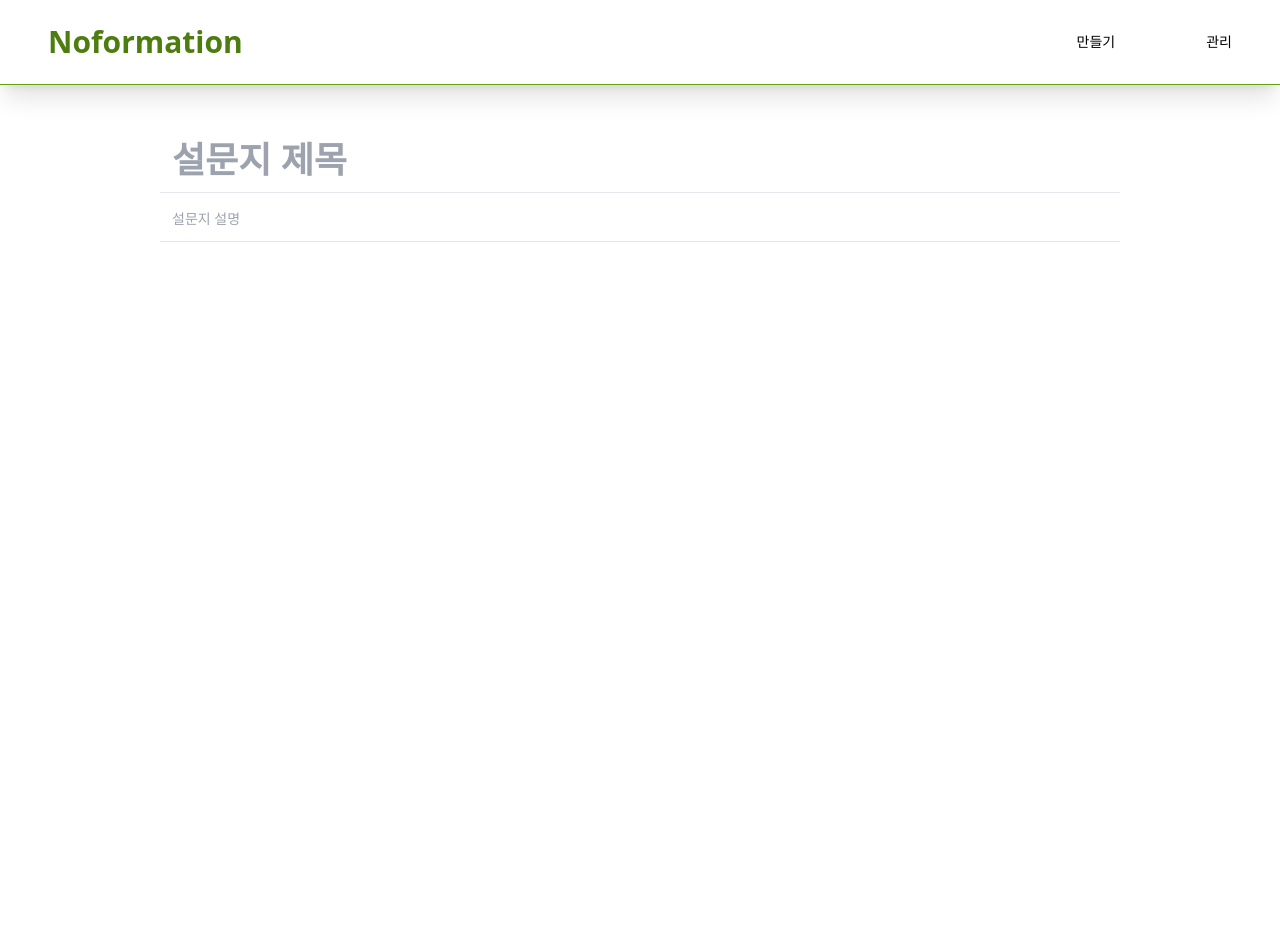
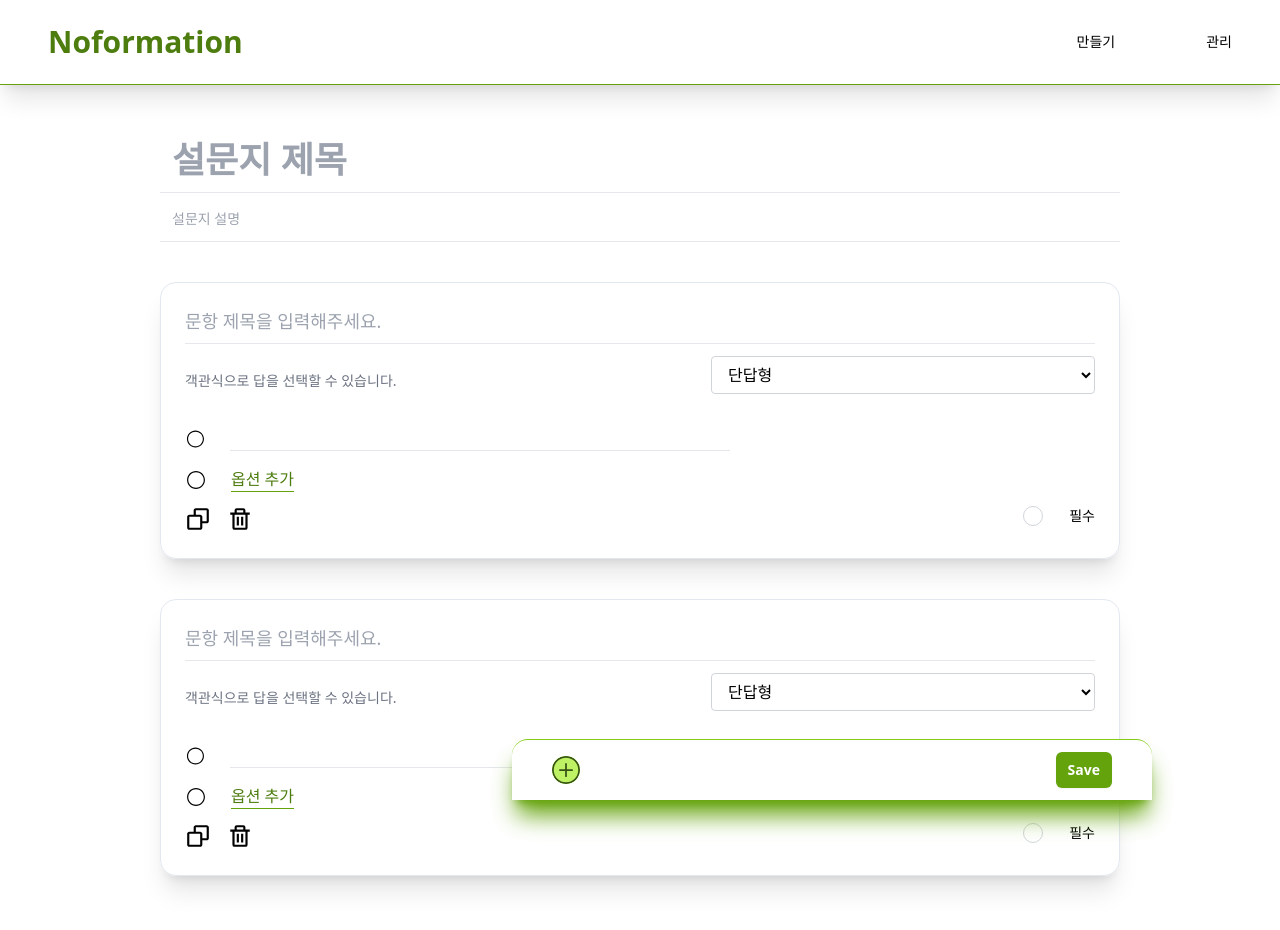
Before and after one commit to kimmingyo8/noformation, a React (Create React App) app: page /form/new in a window 1280 px wide. Shown: the top 930 px of the page. Before the commit the page ends 800 px from the top, so only its background shows below. Built offline with nearby package versions, Linux system fonts and the light colour scheme; some icons are missing; the HTML template or start-up script is replaced by a standard one.

Commit message:
FormBlock ui 및 설문지 생성페이지 ui 마무리 작업

```diff
--- /dev/null
+++ b/src/components/common/Select.tsx
@@ -0,0 +1,15 @@
+const Select = () => {
+	return (
+		<select
+			className="form-select block w-full px-3 py-1.5 text-basetext-gray-700 bg-white bg-clip-padding bg-no-repeat border border-solid border-gray-300 rounded transition m-0 focus:text-gray-700 focus:bg-white focus:border-lime-600 focus:outline-none"
+			aria-label="설문 문항의 타입 선택"
+		>
+			<option value="short">단답형</option>
+			<option value="long">장문형</option>
+			<option value="radio">객관식</option>
+			<option value="check">체크박스</option>
+		</select>
+	);
+};
+
+export default Select;
--- /dev/null
+++ b/src/components/form/FormBlock.tsx
@@ -0,0 +1,44 @@
+import Input from '../common/Input';
+import { IoIosRadioButtonOff } from 'react-icons/io';
+import Select from '../common/Select';
+import FormBlockBottom from './FormBlockBottom';
+
+const FormBlock = () => {
+	return (
+		<fieldset className="w-full p-6 border shadow-xl border-slate-200 rounded-2xl">
+			<div>
+				<Input
+					name="form-block-title"
+					placeholder="문항 제목을 입력해주세요."
+					className="pb-2 text-lg"
+				/>
+				<div className="flex items-center justify-between mt-3">
+					<p className="text-sm text-gray-500 bor">
+						객관식으로 답을 선택할 수 있습니다.
+					</p>
+					<div className="mb-3 xl:w-96">
+						<Select />
+					</div>
+				</div>
+				<ul className="flex flex-col gap-4 mt-5">
+					<li className="flex items-center gap-6">
+						<IoIosRadioButtonOff size={22} />
+						<Input name="option" className="max-w-[500px]" />
+					</li>
+					<li className="flex items-center gap-6">
+						<IoIosRadioButtonOff size={22} />
+						<button
+							type="button"
+							className="border-b text-lime-700 border-b-lime-600"
+						>
+							옵션 추가
+						</button>
+					</li>
+				</ul>
+			</div>
+			<FormBlockBottom />
+		</fieldset>
+	);
+};
+
+export default FormBlock;
--- a/src/pages/form/new.tsx
+++ b/src/pages/form/new.tsx
@@ -1,5 +1,7 @@
 import React, { ChangeEvent, useState } from 'react';
 import Input from '../../components/common/Input';
+import FormBlock from '../../components/form/FormBlock';
+import FormBottom from '../../components/form/FormBottom';
 
 const NewFormPage = () => {
 	const [title, setTitle] = useState('');
@@ -11,6 +13,7 @@ const NewFormPage = () => {
 
 	return (
 		<form>
+			{/* 설문지 타이틀 */}
 			<Input
 				name="form-title"
 				placeholder="설문지 제목"
@@ -25,6 +28,11 @@ const NewFormPage = () => {
 				className="p-3 mt-1 text-sm text-gray-600 "
 				onChange={onInputChange}
 			/>
+			<section className="flex flex-col gap-10 mt-10 mb-28">
+				<FormBlock />
+				<FormBlock />
+			</section>
+			<FormBottom />
 		</form>
 	);
 };
```
